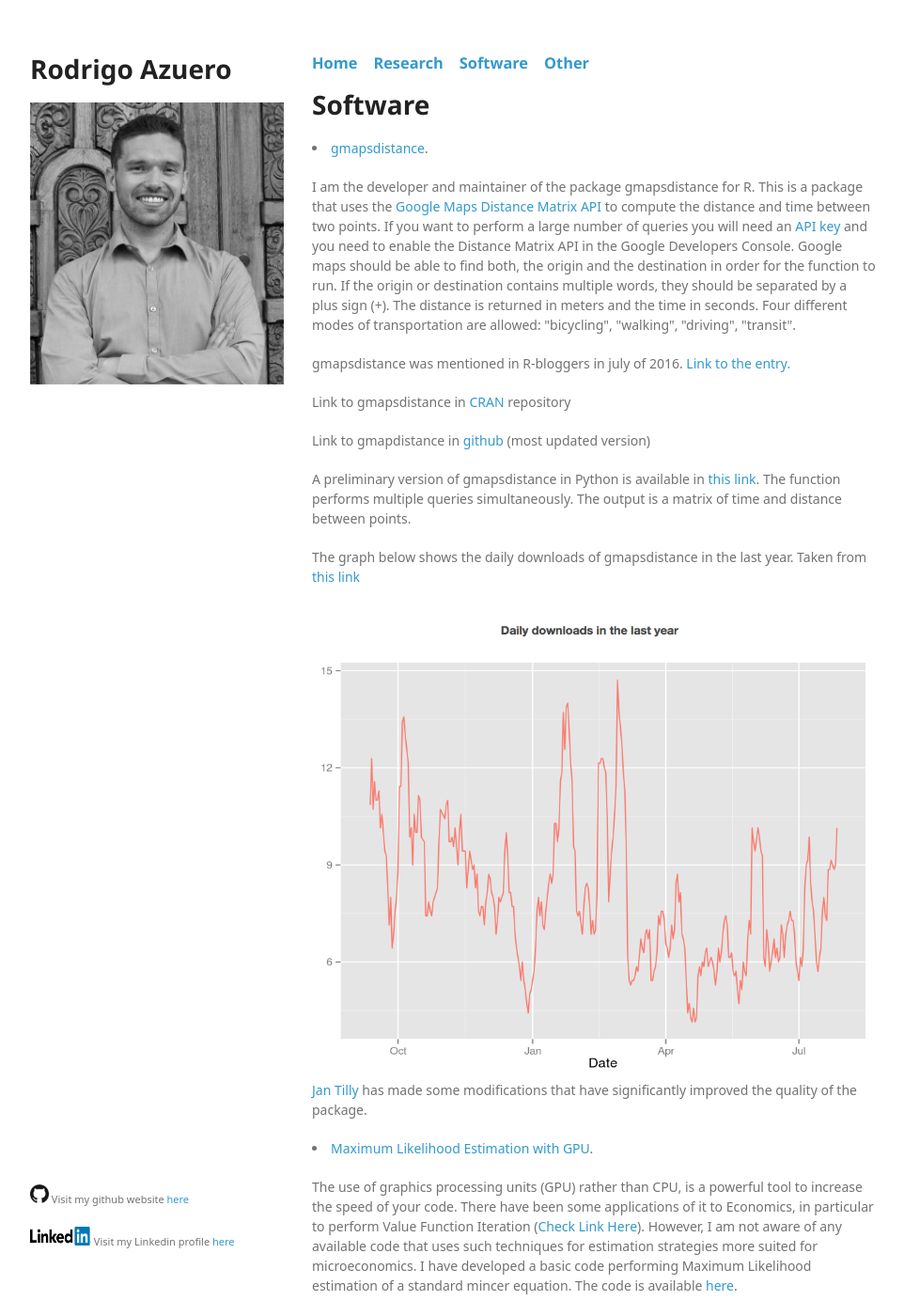
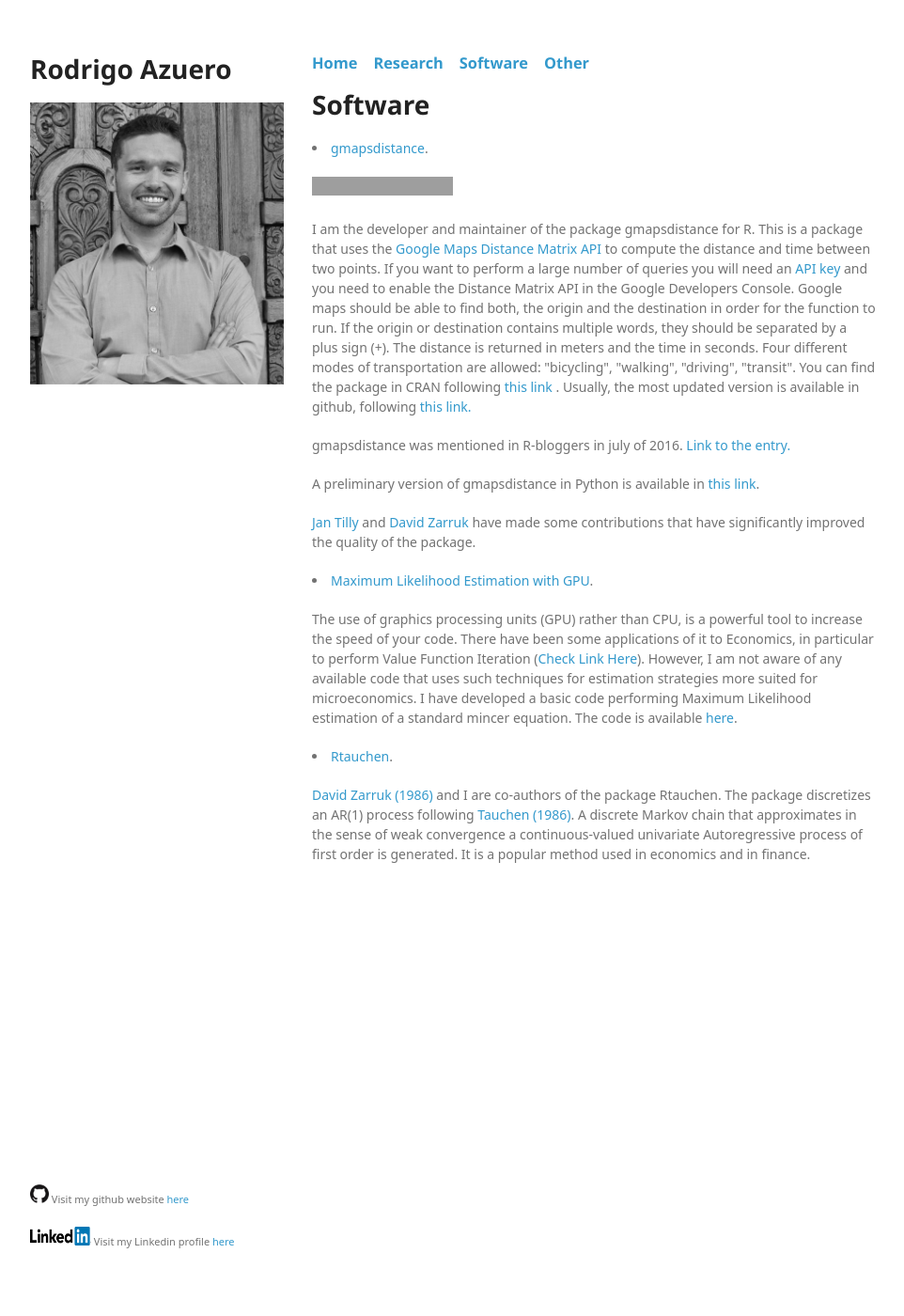
Before and after one commit to rodazuero/rodazuero.github.io, a Jekyll site: the page built from software.html, in a window 1280 px wide and 1400 px high. Shown: the whole window at 94% size, without its empty margins (26-988 px from the left). Built offline with Jekyll 4.4.1, drawn with Linux system fonts in a browser that asks for light colours; some web fonts are replaced; Markdown is read by kramdown in place of the engine named in the settings; grey boxes are pictures that could not be loaded.

Commit message:
Badge gmaps

```diff
--- a/software.html
+++ b/software.html
@@ -8,7 +8,9 @@
 
 
 	<p>
-	<li><a href="https://cran.r-project.org/web/packages/gmapsdistance/">gmapsdistance</a>.</li></p>
+	<li><a href="https://cran.r-project.org/web/packages/gmapsdistance/">gmapsdistance</a>. </li></p>
+	<p> <img src="http://cranlogs.r-pkg.org/badges/gmapsdistance?color=brightgreen" alt="HTML5 Icon" style="width:150px;height:20px;">
+	</p>
 	<p>
 	 I am the developer and maintainer of the package gmapsdistance for R. This is a package that uses the
 	<a href="https://developers.google.com/maps/documentation/distance-matrix/intro?hl=en
@@ -17,23 +19,14 @@
 	 <a href="https://developers.google.com/maps/documentation/distance-matrix/get-api-key#key
 ">API key</a>
 	  and you need to enable the Distance Matrix API in the Google Developers Console. Google maps should be able to find both, the origin and the destination in order for the function to run. If the origin or destination contains multiple words, they should be separated by a plus sign (+). The distance is returned in meters and the time in seconds.
-Four different modes of transportation are allowed: "bicycling", "walking", "driving", "transit".   </p>
+Four different modes of transportation are allowed: "bicycling", "walking", "driving", "transit".  You can find the package in CRAN following <a href="https://cran.r-project.org/web/packages/gmapsdistance/"> this link</a> . Usually, the most updated version is available in github, following <a href="https://github.com/rodazuero/gmapsdistance"> this link. </a></p>
 
 	    <p>gmapsdistance was mentioned in  R-bloggers in july of 2016.<a href="https://www.r-bloggers.com/the-collaborative-innovation-landscape-in-data-science/"> Link to the entry.</a> </p>
 
-            <p>Link to gmapsdistance in <a href="https://cran.r-project.org/web/packages/gmapsdistance/">CRAN</a> repository</p>
 
-            <p>Link to gmapdistance in <a href="https://github.com/rodazuero/gmapsdistance">github</a>  (most updated version)
-             </p>
-            <p>A preliminary version of gmapsdistance in Python is available in  <a href="https://github.com/rodazuero/gmapsdistancePY">this link</a>. The function performs multiple queries simultaneously. The output is a matrix of time and distance between points.</li></p>
+            <p>A preliminary version of gmapsdistance in Python is available in  <a href="https://github.com/rodazuero/gmapsdistancePY">this link</a>. </li></p>
 
-
-            <p>The graph below shows the daily downloads of gmapsdistance in the last year. Taken from  <a href="https://dgrtwo.shinyapps.io/cranview/">this link</a>
-             </p>
-
-             <img src="{{site.baseurl}}/files/gmapsdistancedownloads.png" alt="HTML5 Icon" style="width:800px;height:500px;">
-
-             <p><a href="https://github.com/jtilly">Jan Tilly</a> has made some modifications that have significantly improved the quality of the package. </p>
+             <p><a href="https://github.com/jtilly">Jan Tilly</a> and <a href="davidzarruk.com"> David Zarruk </a> have made some contributions that have significantly improved the quality of the package. </p>
 
 	<p>
 	<li>
```
